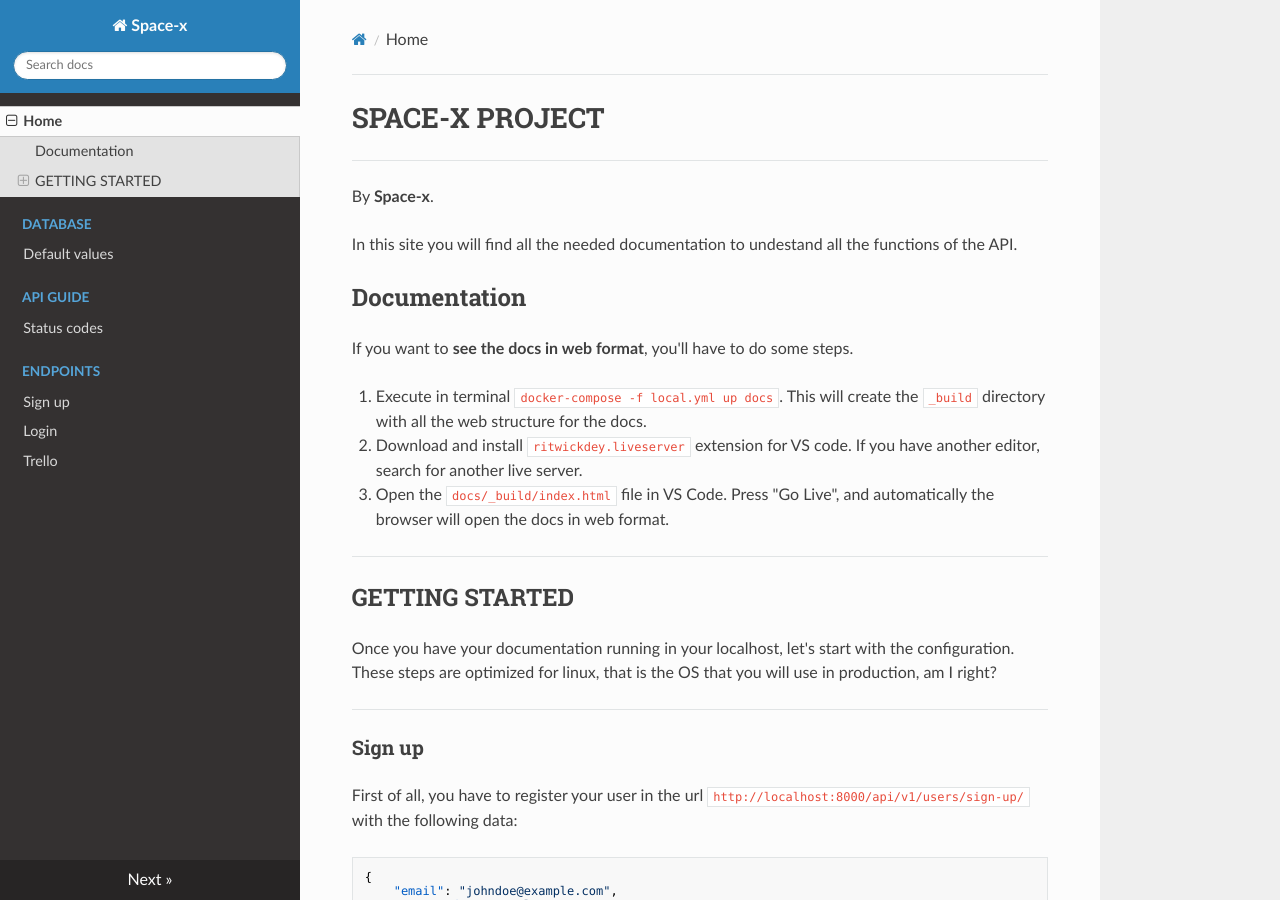
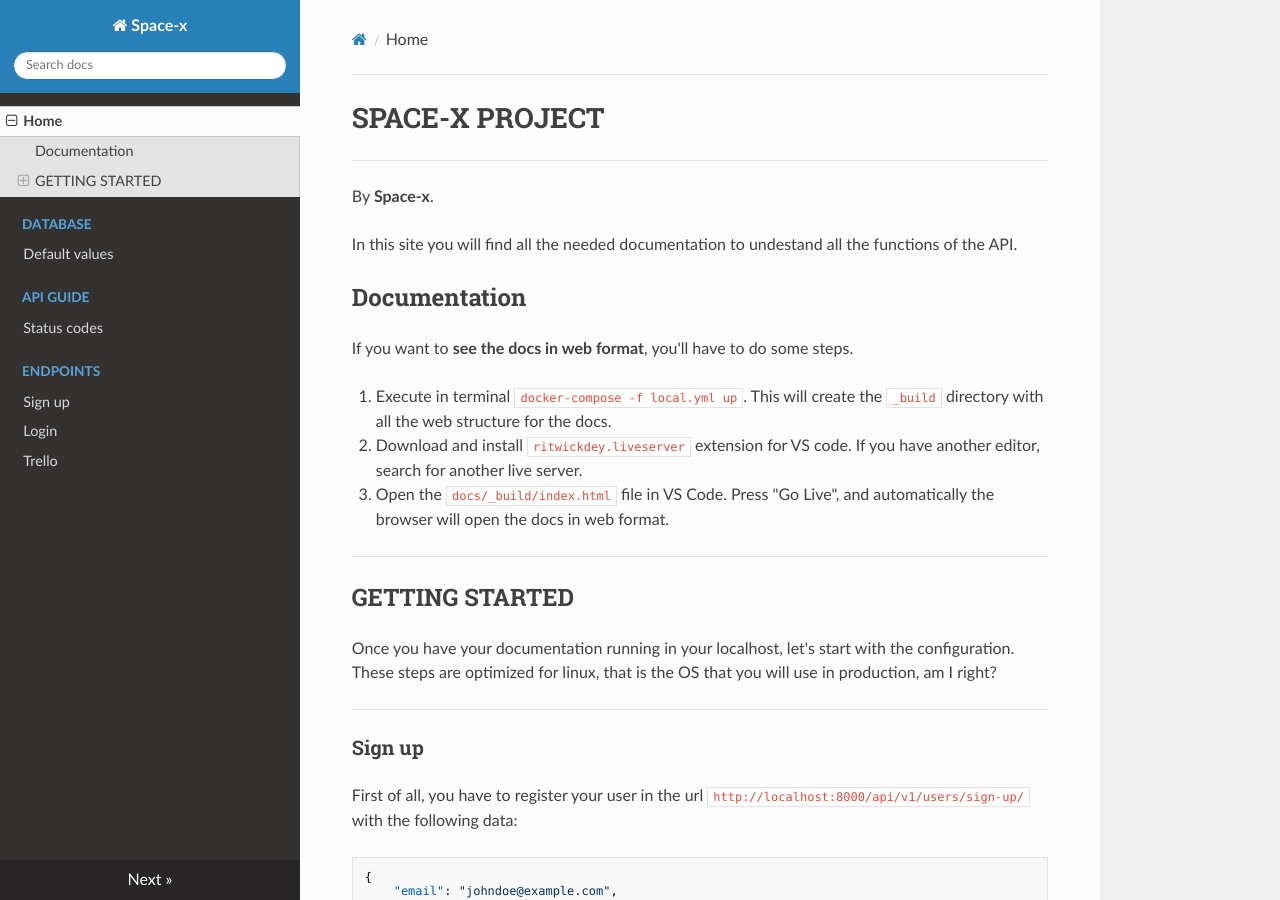
Before and after one commit to SantiR38/trello-api, an MkDocs documentation site: the page built from docs/docs/index.md, in a window 1280 px wide and 900 px high. Built offline with MkDocs 1.6.1, drawn with Linux system fonts in a browser that asks for light colours; nearby versions of some CDN libraries.

```diff
--- a/docs/docs/index.md
+++ b/docs/docs/index.md
@@ -10,7 +10,7 @@ In this site you will find all the needed documentation to undestand all the fun
 
 If you want to **see the docs in web format**, you'll have to do some steps.
 
-1. Execute in terminal `docker-compose -f local.yml up docs`. This will create the `_build` directory with all the web structure for the docs.
+1. Execute in terminal `docker-compose -f local.yml up`. This will create the `_build` directory with all the web structure for the docs.
 
 2. Download and install `ritwickdey.liveserver` extension for VS code. If you have another editor, search for another live server.
 
```
Also changed, not shown: README.md.
